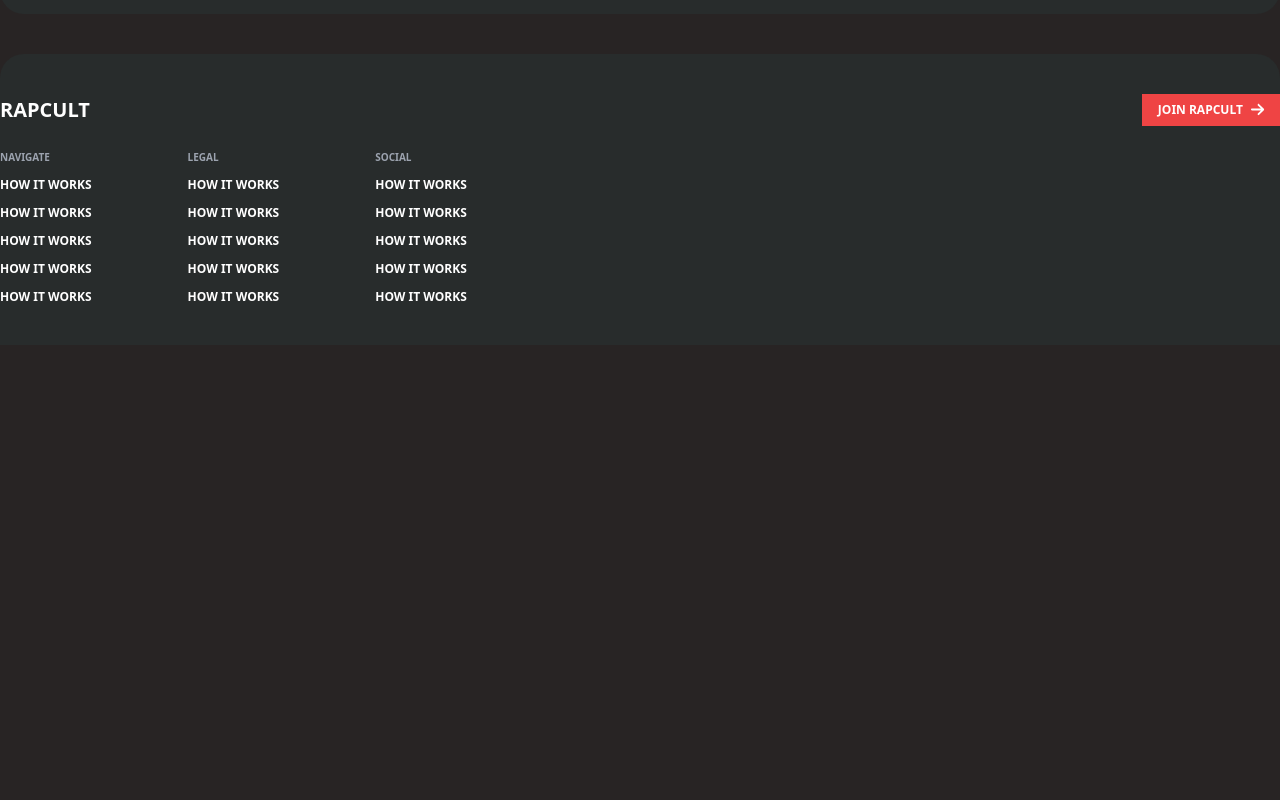
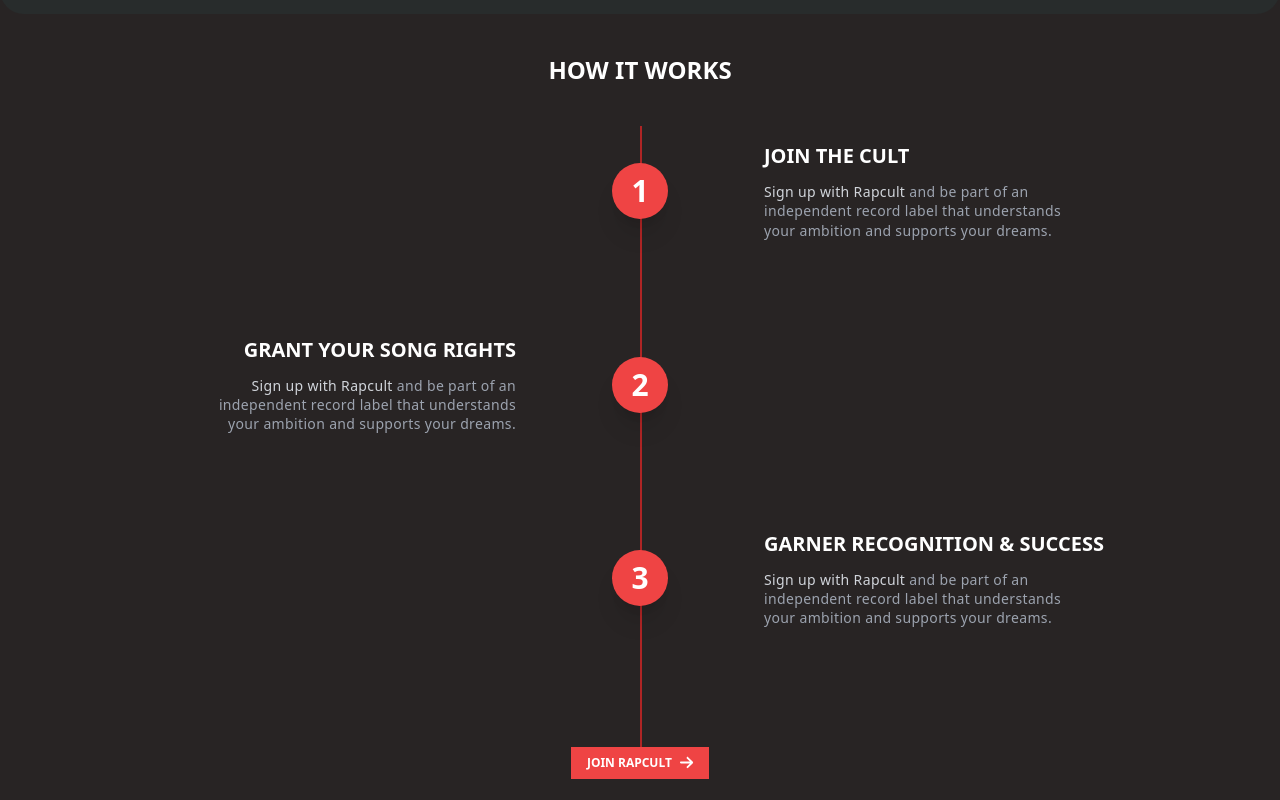
Before and after one commit to husicmirza/repcult, a Next.js app: page / in a window 1280 px wide. Shown: the part 1200-2000 px from the top of the page. Before the commit the page ends 1545 px from the top, so only its background shows below. Built offline with nearby package versions, Linux system fonts and the light colour scheme.

Commit message:
Implemented timeline

```diff
--- a/app/components/JoinRepcultButton.tsx
+++ b/app/components/JoinRepcultButton.tsx
@@ -4,7 +4,7 @@
 
 export default function JoinRepcultButton() {
   return (
-    <button className="px-4 py-2 bg-red-500 uppercase text-xs shadowz shadow-red-600 font-semibold text-white">
+    <button className="px-4 py-2 bg-red-500 uppercase text-xs shadowz shadow-red-600 font-semibold text-white z-20">
       Join Rapcult
       <FontAwesomeIcon icon={faArrowRight} size="lg" className="ml-2" />
     </button>
--- /dev/null
+++ b/app/components/Timeline.tsx
@@ -0,0 +1,71 @@
+import React from "react";
+import JoinRepcultButton from "./JoinRepcultButton";
+
+export default function Timeline() {
+  return (
+    <React.Fragment>
+      <div className="my-10">
+        <h2 className="text-2xl uppercase font-bold text-white text-center">
+          How it works
+        </h2>
+        <div className="container  mx-auto w-full h-full">
+          <div className="relative wrap overflow-hidden p-10 h-full">
+            <div className="border absolute border-red-600 h-full border-opacity-75 left-1/2"></div>
+            <div className="mb-16 flex justify-between items-center w-full">
+              <div className="order-1 w-5/12"></div>
+              <div className="z-20 flex items-center order-1 bg-red-500 shadow-xl w-14 h-14 rounded-full">
+                <h1 className="mx-auto font-bold text-3xl text-white">1</h1>
+              </div>
+              <div className="order-1 w-5/12 px-6 py-4">
+                <h3 className="mb-3 font-bold text-white uppercase text-xl">
+                  Join the Cult{" "}
+                </h3>
+                <p className="text-sm leading-snug tracking-wide text-gray-400 w-2/3">
+                  <span className="text-gray-300">Sign up with Rapcult</span>{" "}
+                  and be part of an independent record label that understands
+                  your ambition and supports your dreams.
+                </p>
+              </div>
+            </div>
+
+            <div className="mb-16 flex justify-between flex-row-reverse items-center w-full">
+              <div className="order-1 w-5/12"></div>
+              <div className="z-20 flex items-center order-1 bg-red-500 shadow-xl w-14 h-14 rounded-full">
+                <h1 className="mx-auto font-bold text-3xl text-white">2</h1>
+              </div>
+              <div className="order-1 w-5/12 px-6 py-4 flex items-end flex-col text-end">
+                <h3 className="mb-3 font-bold text-white text-xl uppercase">
+                  Grant Your Song Rights{" "}
+                </h3>
+                <p className="text-sm leading-snug tracking-wide text-gray-400 w-2/3">
+                  <span className="text-gray-300">Sign up with Rapcult</span>{" "}
+                  and be part of an independent record label that understands
+                  your ambition and supports your dreams.
+                </p>
+              </div>
+            </div>
+            <div className="mb-16 flex justify-between items-center w-full">
+              <div className="order-1 w-5/12"></div>
+              <div className="z-20 flex items-center order-1 bg-red-500 shadow-xl w-14 h-14 rounded-full">
+                <h1 className="mx-auto font-bold text-3xl text-white">3</h1>
+              </div>
+              <div className="order-1 w-5/12 px-6 py-4">
+                <h3 className="mb-3 font-bold text-white uppercase text-xl">
+                  Garner Recognition & Success
+                </h3>
+                <p className="text-sm leading-snug tracking-wide text-gray-400 w-2/3">
+                  <span className="text-gray-300">Sign up with Rapcult</span>{" "}
+                  and be part of an independent record label that understands
+                  your ambition and supports your dreams.
+                </p>
+              </div>
+            </div>
+          </div>
+        </div>
+        <div className="flex justify-center">
+          <JoinRepcultButton />
+        </div>
+      </div>
+    </React.Fragment>
+  );
+}
--- a/app/containers/HomeContainer.tsx
+++ b/app/containers/HomeContainer.tsx
@@ -1,12 +1,14 @@
 import React from "react";
 import JoinUs from "../components/JoinUs";
 import AboutUs from "../components/AboutUs";
+import Timeline from "../components/Timeline";
 
 export default function HomeContainer() {
   return (
     <>
       <JoinUs />
       <AboutUs />
+      <Timeline />
     </>
   );
 }
```
